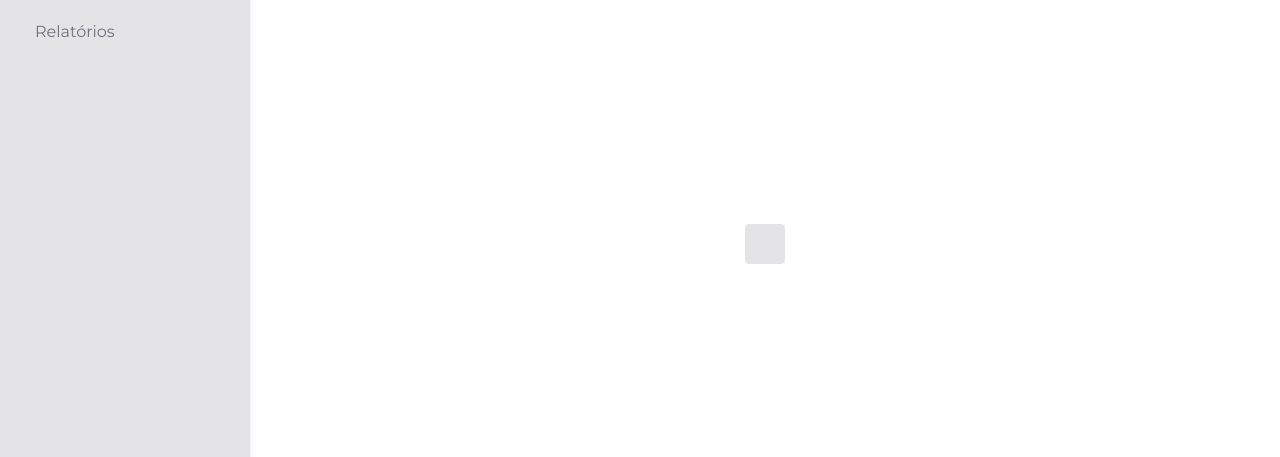
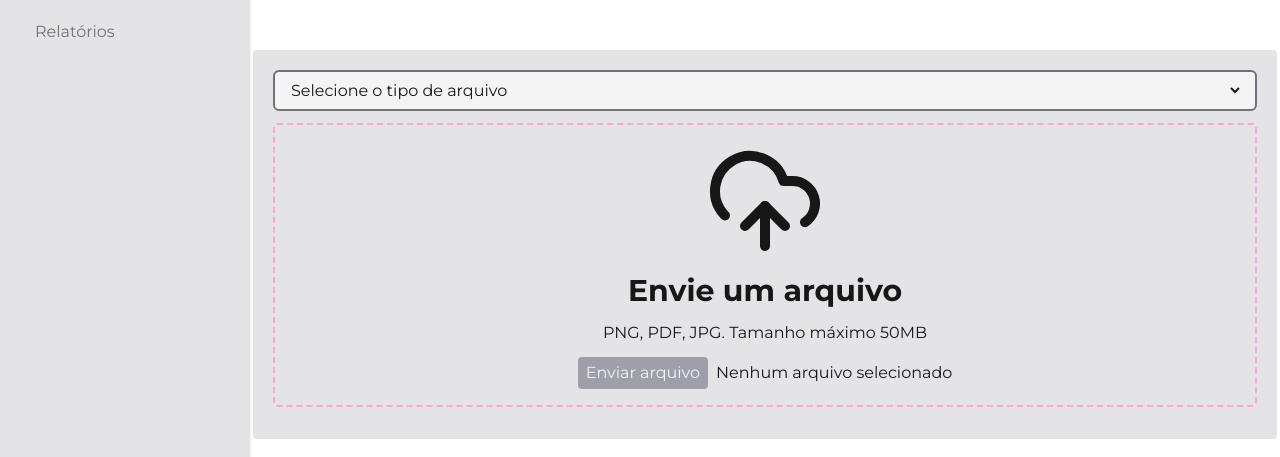
Before and after one commit to Deezinn/front-residencia, a Next.js app: page /enviar in a window 1280 px wide. Shown: the part 300-757 px from the top of the page. Built offline with nearby package versions, Linux system fonts and the light colour scheme.

Commit message:
selecionar-arquivo/alterando-lang

```diff
--- a/src/app/components/Dropdown.jsx
+++ b/src/app/components/Dropdown.jsx
@@ -1,15 +1,16 @@
 "use client";
 
-export default function Dropdown({ nome, options, icon }) {
+export default function Dropdown({ nome, options, icon, disabled, styles }) {
   const optionsDrop = options.map((option, index) => {
     const data = option.replace(/-/g, "/");
     return <option key={index} value={option}>{data}</option>;
   });
 
   return (
-    <div className="p-3 py-2 border-2 border-zinc-500 bg-zinc-100 w-52 rounded-md flex justify-center items-center gap-2">
+    <div className={`p-3 py-2 border-2 border-zinc-500 bg-zinc-100 w-52 rounded-md flex justify-center items-center gap-2 ${styles}`}>
       {icon}
       <select name={`dropdown-${nome}`} className="text-zinc-900 w-full">
+        {disabled && <option value="" disabled defaultValue selected>{disabled}</option>}
         {optionsDrop}
       </select>
     </div>
--- a/src/app/components/Lista.jsx
+++ b/src/app/components/Lista.jsx
@@ -26,7 +26,7 @@ export default function Lista() {
   ));
 
   return (
-    <table className="w-4xl border-2 border-black border-separate border-spacing-0 rounded-md overflow-hidden">
+    <table className="border-2 border-black border-separate border-spacing-0 rounded-md overflow-hidden w-full">
       <thead className="bg-pink-500 dark:bg-pink-600">
         <tr className="border-b-2 text-gray-100 dark:text-gray-900 border-black">
           <th className="px-3 py-2">ID</th>
--- a/src/app/enviar/page.jsx
+++ b/src/app/enviar/page.jsx
@@ -1,5 +1,51 @@
+"use client";
+
+import Dropdown from "../components/Dropdown";
+import { CloudUpload } from "lucide-react";
+import { useEffect, useState } from "react";
+
+const option = ["CPF", "CNH"];
+
 export default function Enviar() {
+  const [fileName, setFileName] = useState("");
+
+  function handleFile(e) {
+    const file = e.target.files?.[0];
+    setFileName(file.name);
+  }
+
   return (
-    <div className=""></div>
-  )
+    <div className="">
+      <Dropdown
+        styles={`w-full `}
+        disabled="Selecione o tipo de arquivo"
+        options={option}
+      />
+      <div className="flex items-center justify-center p-4 border-2 border-dashed border-pink-300 my-3 rounded-sm flex-col gap-3">
+        <CloudUpload size="120" />
+        <h1 className="text-3xl font-bold">Envie um arquivo</h1>
+        <span>PNG, PDF, JPG. Tamanho máximo 50MB</span>
+        <div className="gap-2 flex items-center">
+          <input
+            type="file"
+            name="file"
+            id="img"
+            className="hidden"
+            onChange={handleFile}
+          />
+          <label
+            htmlFor="img"
+            className={`px-2 py-1 rounded-sm text-zinc-100 cursor-pointer ${
+              fileName ? "bg-pink-500" : "bg-zinc-400"
+            }`}
+          >
+            {fileName ? "Trocar arquivo" : "Enviar arquivo"}
+          </label>
+          <label htmlFor="file">
+            {fileName ? fileName : "Nenhum arquivo selecionado"}
+          </label>
+        </div>
+      </div>
+    </div>
+  );
 }
--- a/src/app/layout.js
+++ b/src/app/layout.js
@@ -15,13 +15,13 @@ export const metadata = {
 
 export default function RootLayout({ children }) {
   return (
-    <html lang="en">
+    <html lang="pt-br">
       <body className={`${montserrat.variable} antialiased`}>
         <Header />
         <div className="container-geral flex relative z-10">
           <Sidebar />
           <main className="flex flex-1 items-center justify-center">
-            <div className="bg-zinc-200 p-5 rounded-sm dark:bg-gray-600">
+            <div className="bg-zinc-200 p-5 rounded-sm dark:bg-gray-600 w-5xl">
               {children}
             </div>
           </main>
```
